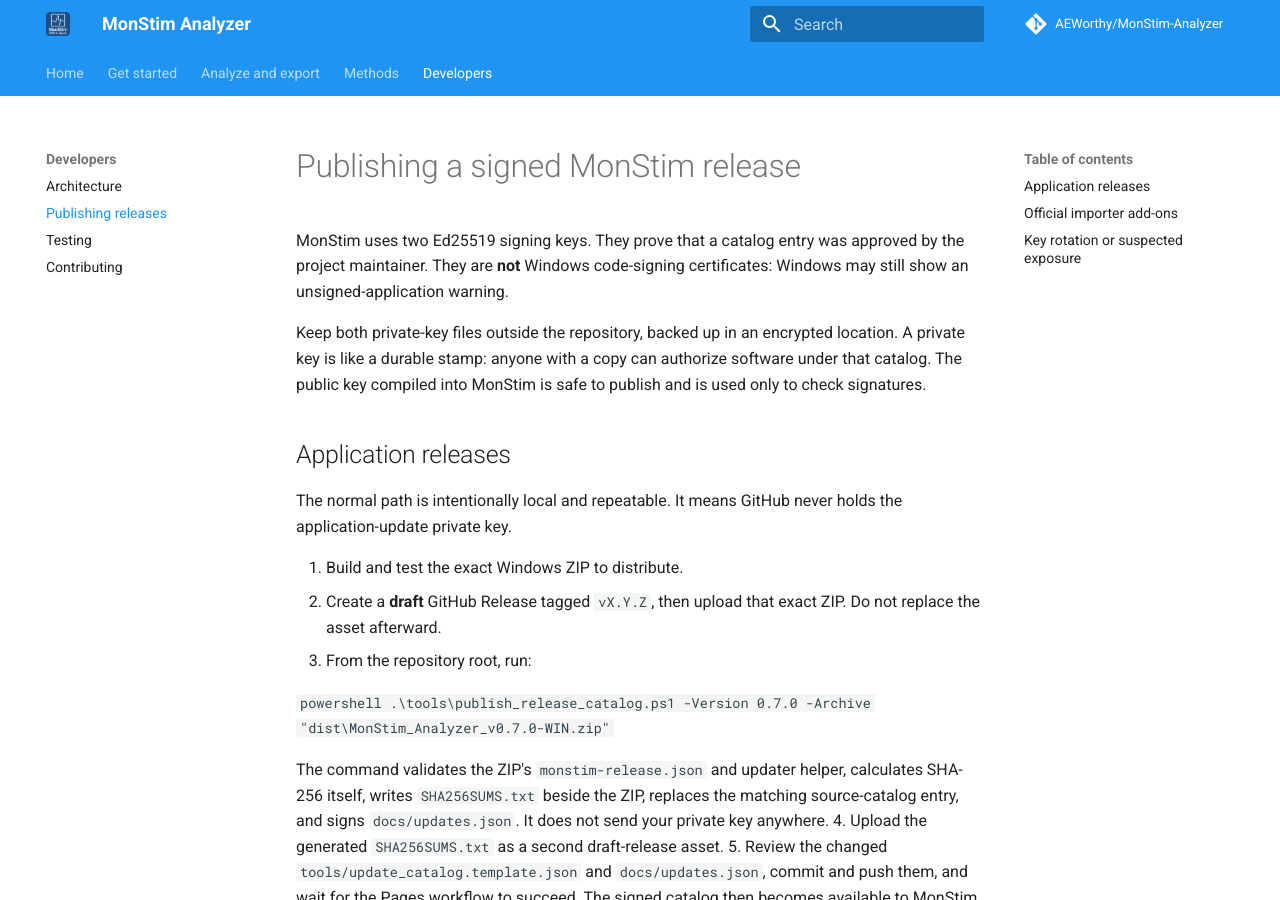
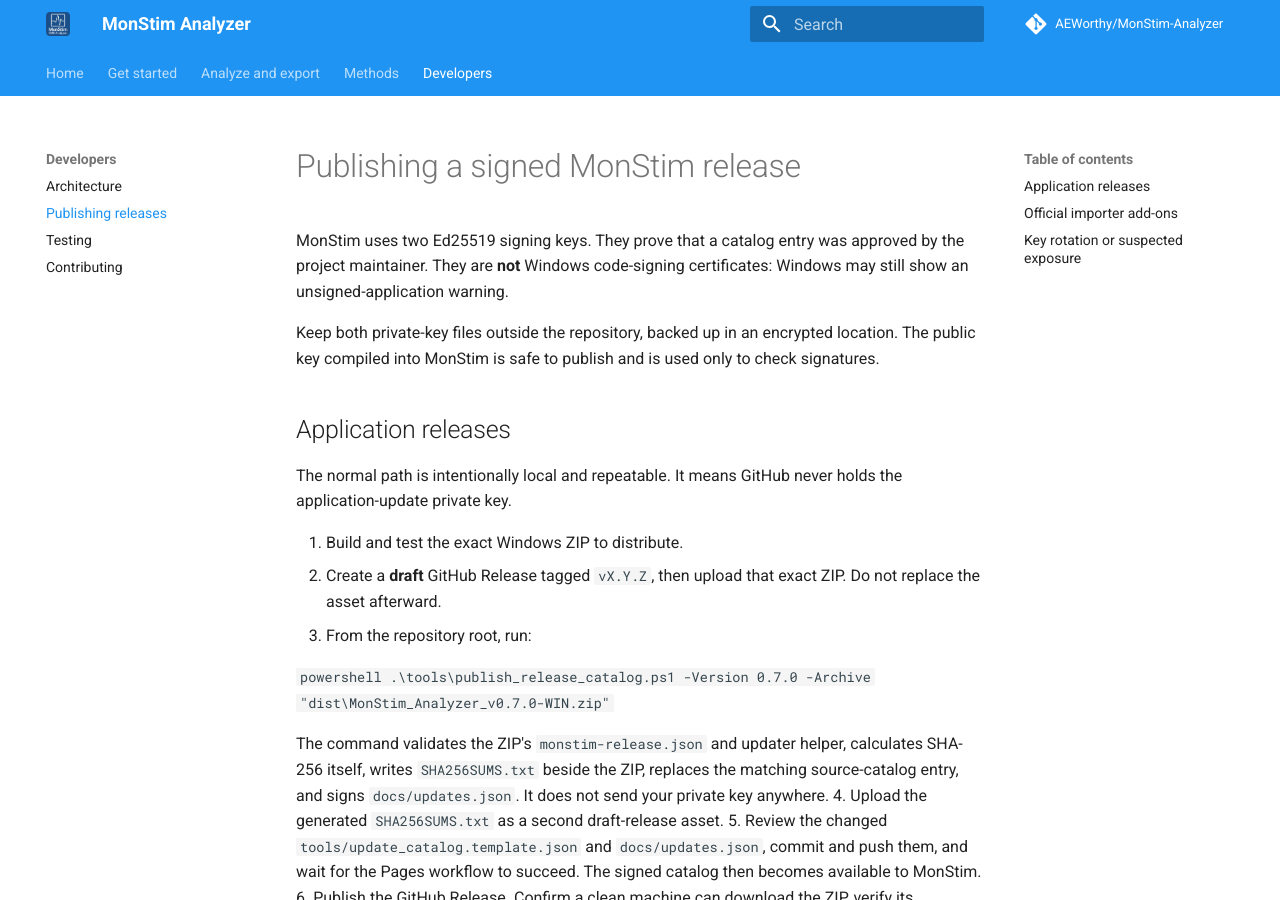
Before and after one commit to AEWorthy/MonStim-Analyzer, an MkDocs documentation site: the page built from docs/developer/releasing.md, in a window 1280 px wide and 900 px high. Built offline with MkDocs 1.6.1 and Material for MkDocs 9.7.7, drawn with Linux system fonts in a browser that asks for light colours; comment, search, counter and statistics services are not loaded.

```diff
--- a/docs/developer/releasing.md
+++ b/docs/developer/releasing.md
@@ -5,9 +5,8 @@ approved by the project maintainer. They are **not** Windows code-signing
 certificates: Windows may still show an unsigned-application warning.
 
 Keep both private-key files outside the repository, backed up in an encrypted
-location. A private key is like a durable stamp: anyone with a copy can
-authorize software under that catalog. The public key compiled into MonStim is
-safe to publish and is used only to check signatures.
+location. The public key compiled into MonStim is safe to publish and is used
+only to check signatures.
 
 ## Application releases
 
--- a/environment.ci.yml
+++ b/environment.ci.yml
@@ -23,4 +23,4 @@ dependencies:
       - Markdown==3.10
       - python_markdown_math==0.9
       - pytest==9.1.0
-      - setuptools==82.0.1
+      - setuptools==84.0.0
```
Also changed, not shown: CHANGELOG.md (+26 -3 lines), environment.yml (+8 -8 lines), requirements.txt (+8 -8 lines), 2 other files.
